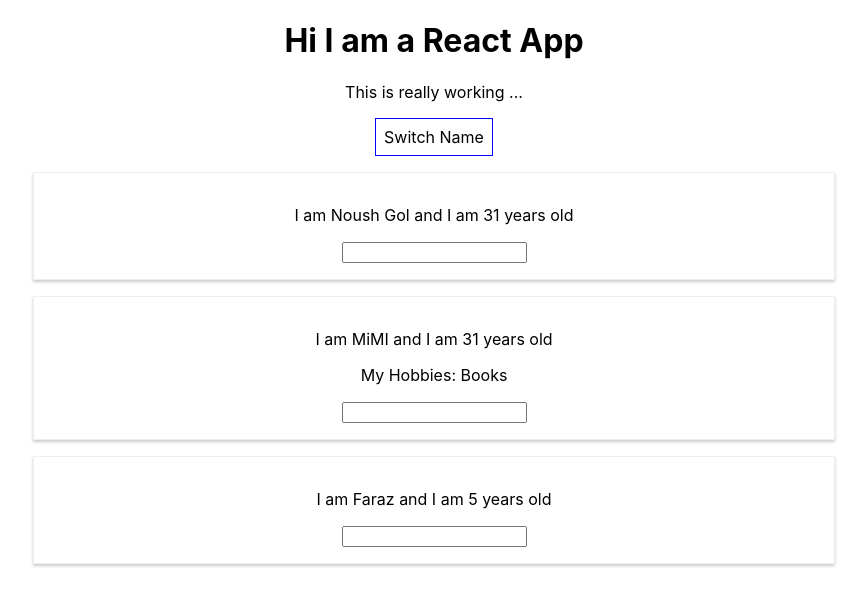
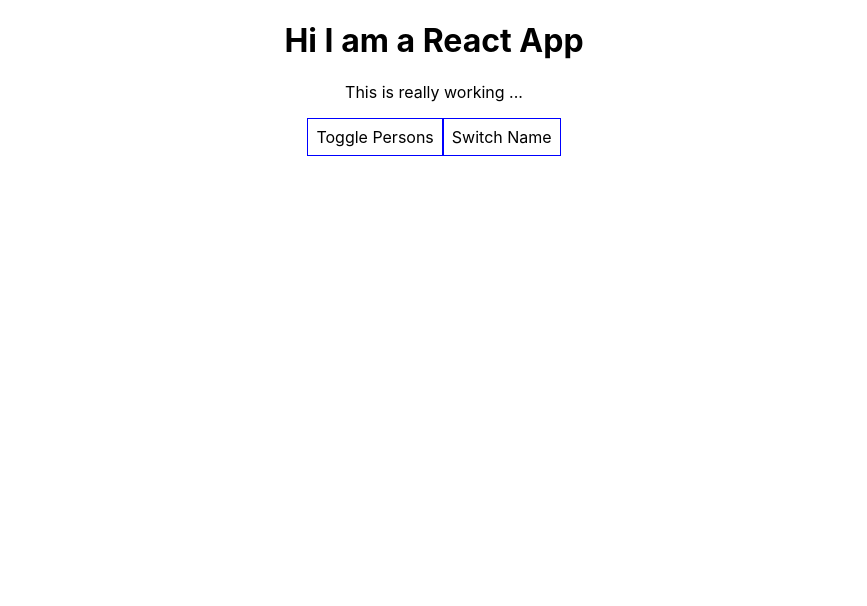
Before and after one commit to MSBeni/react_test_app, a React (Create React App) app: page / in a window 1280 px wide. Shown: the top 606 px of the page, without its empty margins (206-1073 px from the left). Built offline with nearby package versions, Linux system fonts and the light colour scheme.

Commit message:
Added conditional statement

```diff
--- a/src/App.js
+++ b/src/App.js
@@ -50,7 +50,8 @@
       {name:"Noush Gol", age:"31"},
       {name:"MiMI", age:"31"},
       {name:"Faraz", age:"5"},
-    ]
+    ],
+    showPerson:false
   }
 
   switchNameHandler = (newName) =>{
@@ -70,6 +71,12 @@
       {name:"Faraz", age:"6"},
     ]})
   }
+
+  onTogglePersons = () => {
+    const codeShow = this.state.showPerson;
+    this.setState({showPerson: !codeShow })
+  }
+
   render(){
     // Defining inline style for the click -- onClick() bottum
     const style = {
@@ -85,7 +92,13 @@
         <p>This is really working ...</p>
         <button
           style={style}
+          onClick={this.onTogglePersons}>Toggle Persons</button>
+        <button
+          style={style}
           onClick={() => this.switchNameHandler('Farnoush... ')}>Switch Name</button>
+        {
+          this.state.showPerson ?
+          <div>
           <Person
               name={this.state.persons[0].name}
               age={this.state.persons[0].age}/>
@@ -97,6 +110,8 @@
           <Person
               name={this.state.persons[2].name}
               age={this.state.persons[2].age} />
+        </div>: null}
+
       </div>
     )
   }
```
Lines whose indentation alone changed are shown as unchanged.
